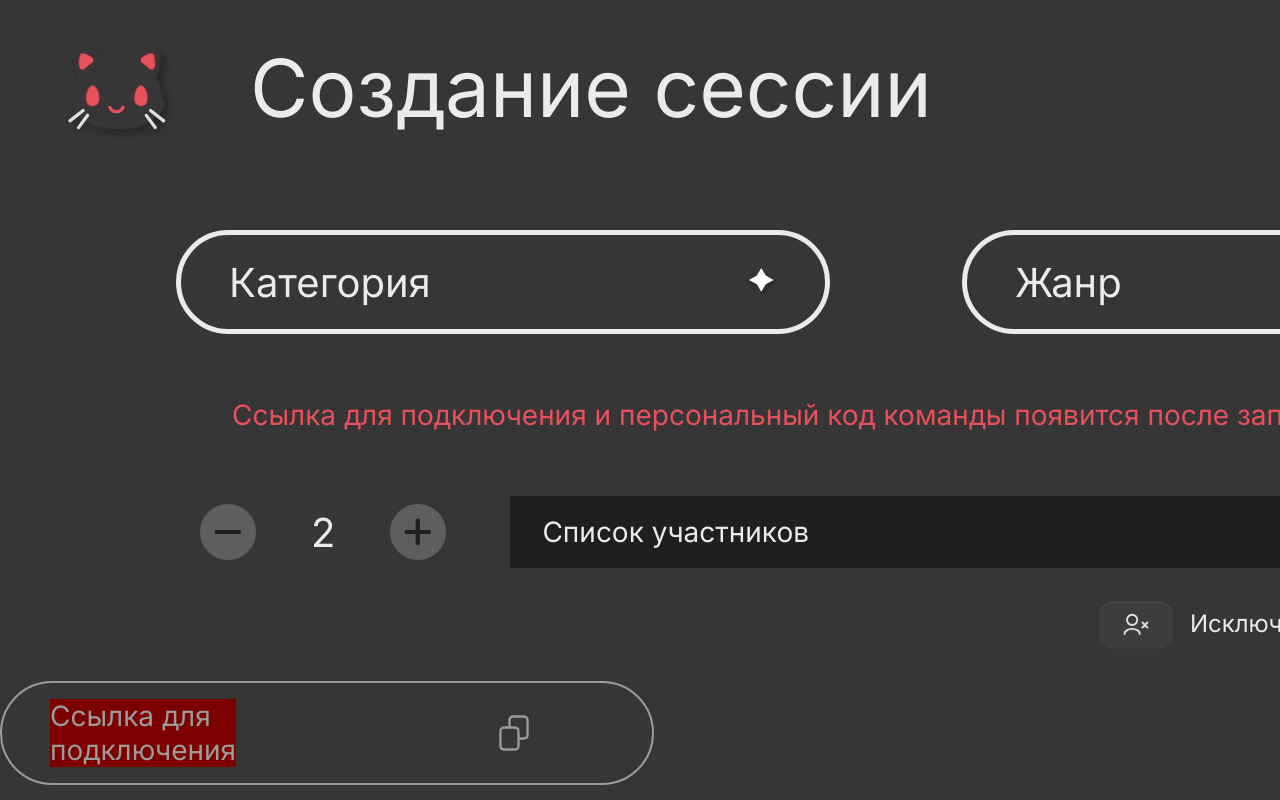
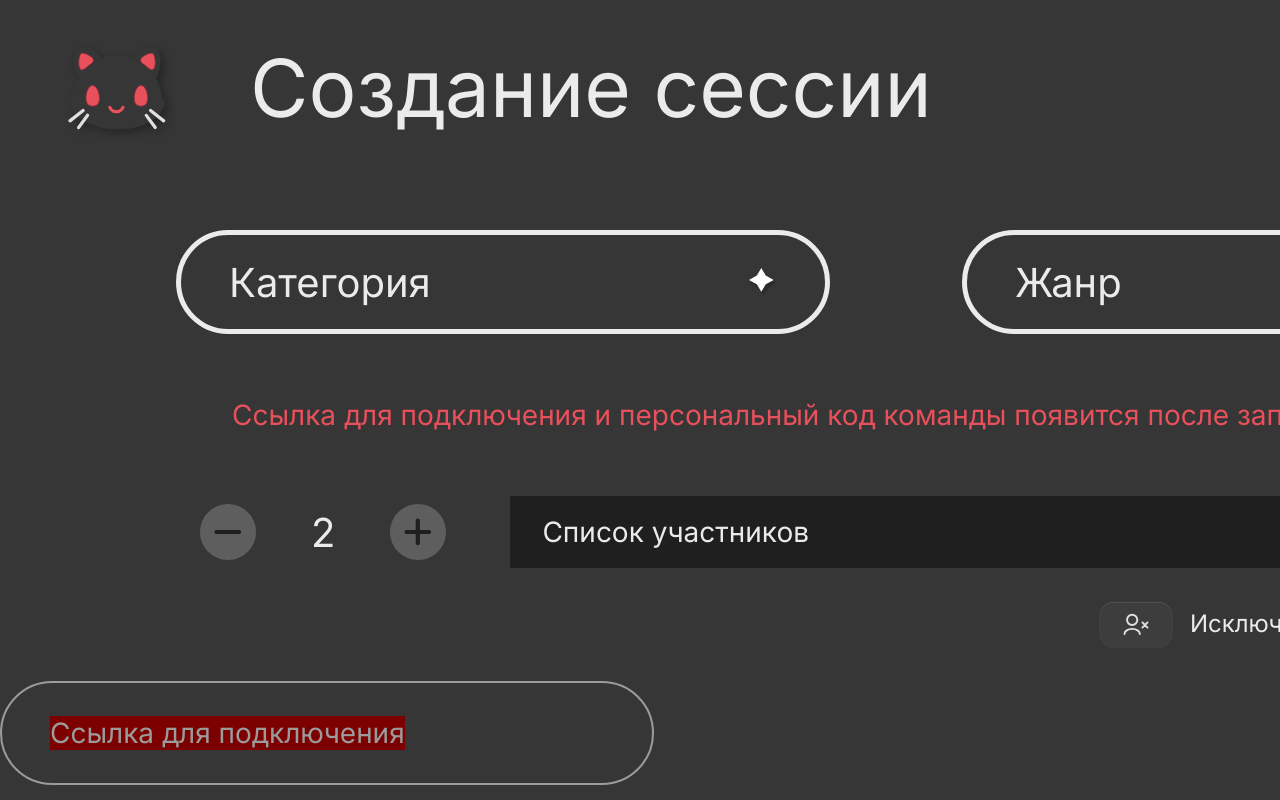
Before and after one commit to r10k5/pickYourMovie, a Vue app in the folder pickYourMovie/: page /create-session in a window 1280 px wide. Shown: the top 800 px of the page. Built offline with nearby package versions, Linux system fonts and the light colour scheme; some icons are missing.

Commit message:
рефактор

```diff
--- a/pickYourMovie/src/components/icons/AppCheckMark.vue
+++ b/pickYourMovie/src/components/icons/AppCheckMark.vue
@@ -8,7 +8,7 @@ defineProps<AppCheckMark>();
 </script>
 
 <template>
-    <svg width="width" height="height" viewBox="0 0 40 47" fill="none" xmlns="http://www.w3.org/2000/svg">
-<path d="M10 23.5L17.0711 31.8085L31.2117 15.1914" stroke="#1F1F1F" stroke-width="2" stroke-linecap="round" stroke-linejoin="round"/>
-</svg>
+    <svg :width="width" :height="height" viewBox="0 0 40 47" fill="none" xmlns="http://www.w3.org/2000/svg">
+        <path d="M10 23.5L17.0711 31.8085L31.2117 15.1914" stroke="#1F1F1F" stroke-width="2" stroke-linecap="round" stroke-linejoin="round"/>
+    </svg>
 </template>
--- a/pickYourMovie/src/components/icons/AppCopyIcon.vue
+++ b/pickYourMovie/src/components/icons/AppCopyIcon.vue
@@ -8,7 +8,7 @@ defineProps<AppCopyIcon>();
 </script>
 
 <template>
-    <svg width="width" height="height" viewBox="0 0 46 56" fill="none" xmlns="http://www.w3.org/2000/svg">
-<path d="M17.25 21V14.4671C17.25 11.8535 17.25 10.5458 17.6678 9.54753C18.0353 8.66944 18.6213 7.95605 19.3426 7.50864C20.1626 7 21.2368 7 23.3837 7H34.117C36.2639 7 37.3368 7 38.1568 7.50864C38.8781 7.95605 39.4651 8.66944 39.8326 9.54753C40.2504 10.5458 40.2504 11.8526 40.2504 14.4661V27.5329C40.2504 30.1465 40.2504 31.4532 39.8326 32.4515C39.4651 33.3296 38.8775 34.0445 38.1562 34.4919C37.337 35 36.2653 35 34.1226 35H28.75M17.25 21H11.8837C9.73684 21 8.66261 21 7.84261 21.5086C7.12132 21.956 6.53532 22.6694 6.16781 23.5475C5.75 24.5458 5.75 25.8535 5.75 28.4671V41.5338C5.75 44.1474 5.75 45.4535 6.16781 46.4517C6.53532 47.3298 7.12132 48.0444 7.84261 48.4919C8.6618 49 9.73474 49 11.8774 49H22.6235C24.7661 49 25.8376 49 26.6568 48.4919C27.3781 48.0445 27.9651 47.3291 28.3326 46.451C28.75 45.4538 28.75 44.149 28.75 41.5405V35M17.25 21H22.617C24.7639 21 25.8368 21 26.6568 21.5086C27.3781 21.956 27.9651 22.6694 28.3326 23.5475C28.75 24.5448 28.75 25.851 28.75 28.4595L28.75 35" stroke="#9B9B9B" stroke-width="3" stroke-linecap="round" stroke-linejoin="round"/>
-</svg>
+    <svg :width="width" :height="height" viewBox="0 0 46 56" fill="none" xmlns="http://www.w3.org/2000/svg">
+
+    </svg>
 </template>
--- a/pickYourMovie/src/components/icons/AppDeleteMember.vue
+++ b/pickYourMovie/src/components/icons/AppDeleteMember.vue
@@ -8,7 +8,7 @@ defineProps<AppDeleteMember>();
 </script>
 
 <template>
-    <svg width="width" height="height" viewBox="0 0 78 50" fill="none" xmlns="http://www.w3.org/2000/svg">
+    <svg :width="width" :height="height" viewBox="0 0 78 50" fill="none" xmlns="http://www.w3.org/2000/svg">
         <g filter="url(#filter0_i_219_22)">
         <rect x="1" y="1" width="76" height="48" rx="15" fill="white" fill-opacity="0.04"/>
         </g>
--- a/pickYourMovie/src/components/icons/AppMinus.vue
+++ b/pickYourMovie/src/components/icons/AppMinus.vue
@@ -8,7 +8,7 @@ defineProps<AppMinus>();
 </script>
 
 <template>
-    <svg width="width" height="height" viewBox="0 0 56 56" fill="none" xmlns="http://www.w3.org/2000/svg">
+    <svg :width="width" :height="height" viewBox="0 0 56 56" fill="none" xmlns="http://www.w3.org/2000/svg">
 <path opacity="0.4" d="M28 56C43.4638 56 56 43.4638 56 28C56 12.536 43.4638 0 28 0C12.536 0 0 12.536 0 28C0 43.4638 12.536 56 28 56Z" fill="white" fill-opacity="0.5"/>
 <path d="M38.9757 30.1H16.5757C15.4277 30.1 14.4757 29.148 14.4757 28C14.4757 26.852 15.4277 25.9 16.5757 25.9H38.9757C40.1237 25.9 41.0757 26.852 41.0757 28C41.0757 29.148 40.1517 30.1 38.9757 30.1Z" fill="#1F1F1F"/>
 </svg>
--- a/pickYourMovie/src/components/icons/AppPlus.vue
+++ b/pickYourMovie/src/components/icons/AppPlus.vue
@@ -8,7 +8,7 @@ defineProps<AppPlus>();
 </script>
 
 <template>
-    <svg width="width" height="height" viewBox="0 0 56 56" fill="none" xmlns="http://www.w3.org/2000/svg">
+    <svg :width="width" :height="height" viewBox="0 0 56 56" fill="none" xmlns="http://www.w3.org/2000/svg">
 <path opacity="0.4" d="M28 56C43.4638 56 56 43.4638 56 28C56 12.536 43.4638 0 28 0C12.536 0 0 12.536 0 28C0 43.4638 12.536 56 28 56Z" fill="white" fill-opacity="0.5"/>
 <path d="M38.9757 30.1H16.5757C15.4277 30.1 14.4757 29.148 14.4757 28C14.4757 26.852 15.4277 25.9 16.5757 25.9H38.9757C40.1236 25.9 41.0757 26.852 41.0757 28C41.0757 29.148 40.1516 30.1 38.9757 30.1Z" fill="#1F1F1F"/>
 <path d="M29.9041 16.7107V39.1106C29.9041 40.2586 28.9521 41.2106 27.8041 41.2106C26.6561 41.2106 25.7041 40.2586 25.7041 39.1106V16.7107C25.7041 15.5627 26.6561 14.6107 27.8041 14.6107C28.9521 14.6107 29.9041 15.5347 29.9041 16.7107Z" fill="#1F1F1F"/>
--- a/pickYourMovie/src/views/CreateSessionView.vue
+++ b/pickYourMovie/src/views/CreateSessionView.vue
@@ -5,7 +5,7 @@ import AppMinus from '@/components/icons/AppMinus.vue';
 import AppPlus from '@/components/icons/AppPlus.vue';
 import AppDeleteMember from '@/components/icons/AppDeleteMember.vue';
 import AppCheckMark from '@/components/icons/AppCheckMark.vue';
-import AppLinkAndCodeVue from '@/components/icons/AppLinkAndCode.vue';
+import AppLinkAndCodeVue from '@/components/AppLinkAndCode.vue';
 import { useRouter } from 'vue-router';
 
 
```
Also changed, not shown: pickYourMovie/src/components/AppLinkAndCode.vue (renamed from pickYourMovie/src/components/icons/AppLinkAndCode.vue). Lines whose indentation alone changed are shown as unchanged.
